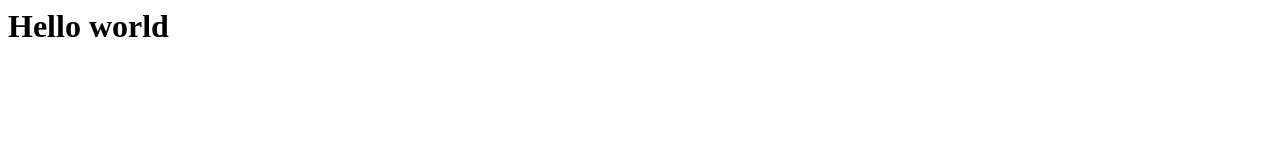
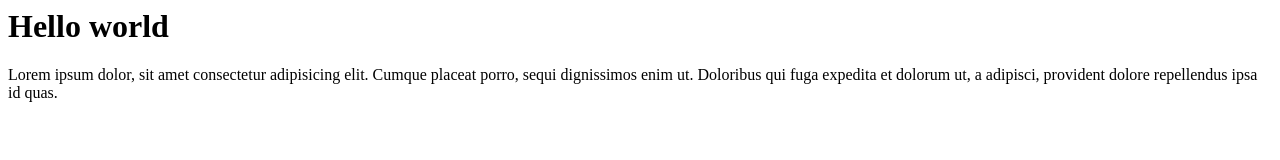
Before and after one commit to Steven-RSN/test_merge, a plain HTML site: page index.html in a window 1280 px wide. Drawn offline with Linux system fonts and the light colour scheme.

Commit message:
Ajout d'un lorem ipsum

```diff
--- a/index.html
+++ b/index.html
@@ -1 +1,5 @@
 <h1>Hello world</h1>
+
+<p>
+    Lorem ipsum dolor, sit amet consectetur adipisicing elit. Cumque placeat porro, sequi dignissimos enim ut. Doloribus qui fuga expedita et dolorum ut, a adipisci, provident dolore repellendus ipsa id quas.
+</p>
```
